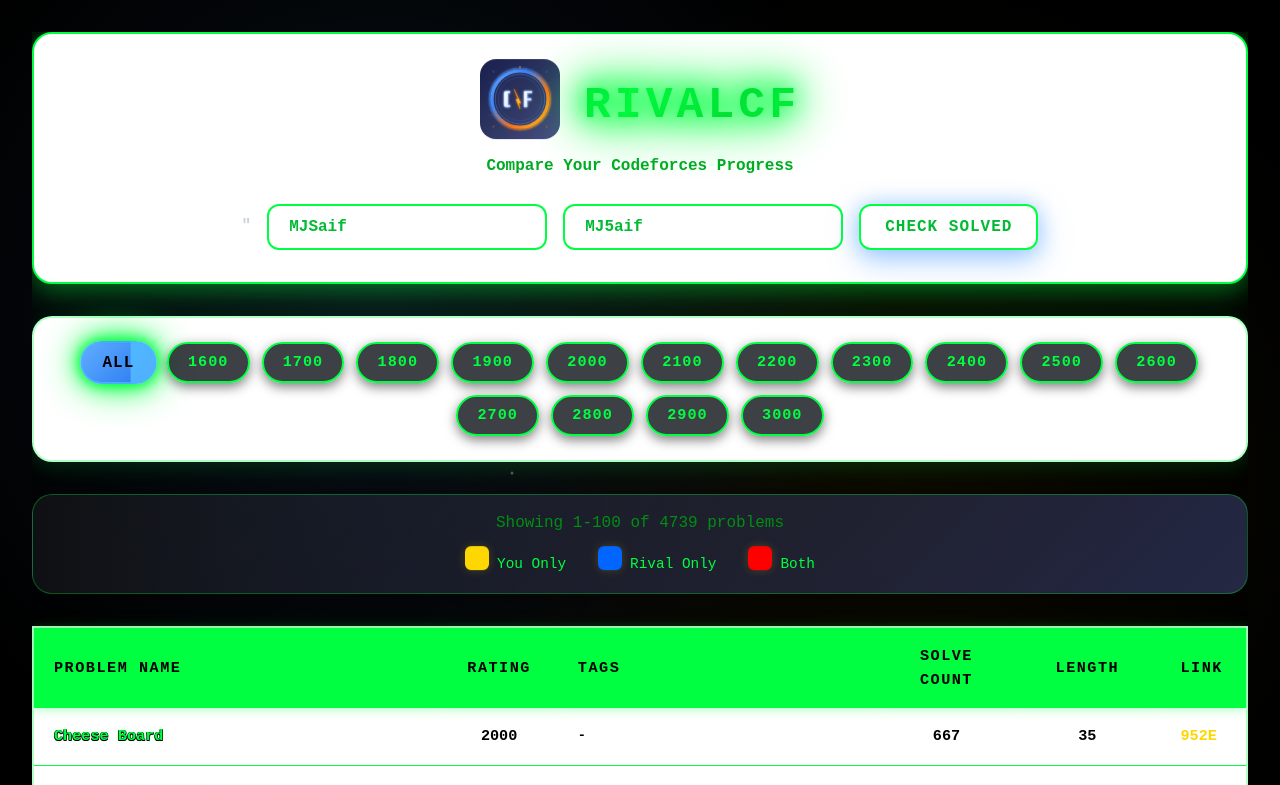
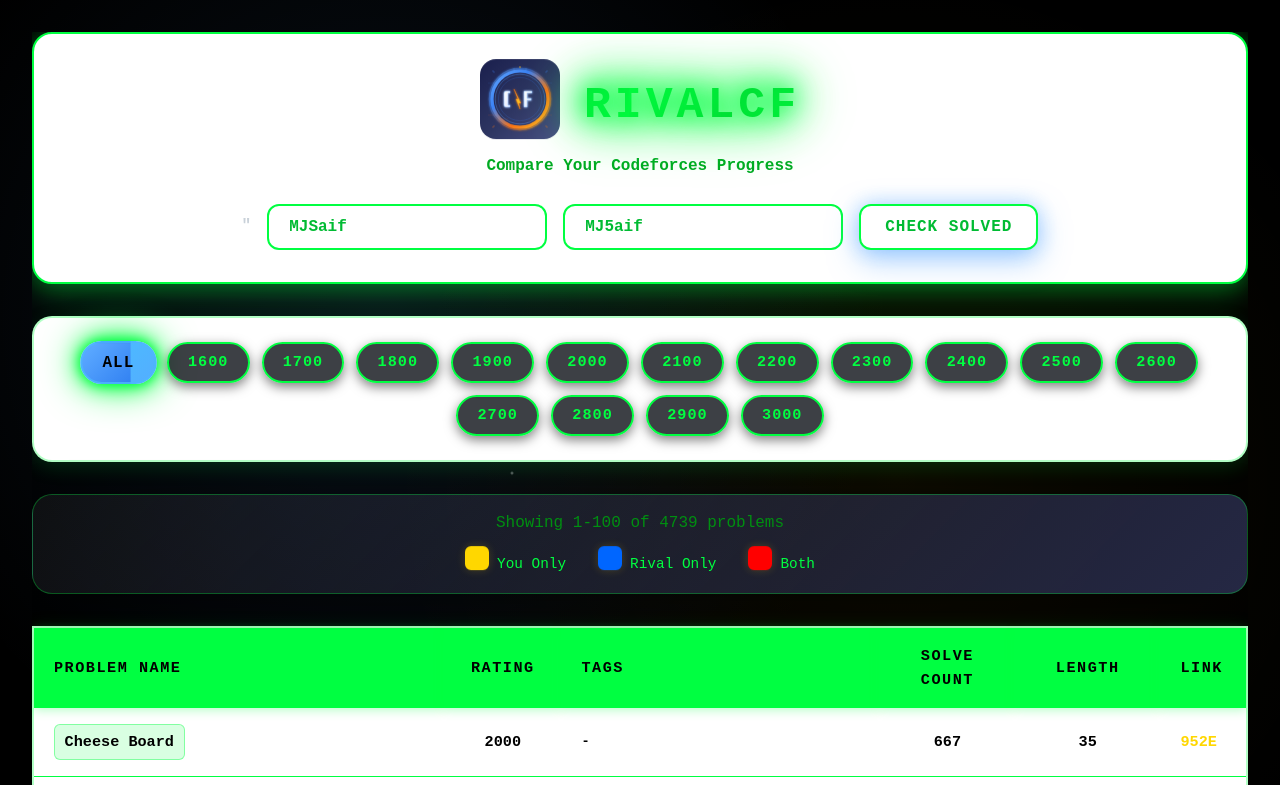
Before and after one commit to MJ5aif/RivalCF, a React (Vite) app: page / in a window 1280 px wide. Shown: the top 785 px of the page. Built offline with nearby package versions, Linux system fonts and the light colour scheme; no server answers.

Commit message:
Add background box to problem names for visibility, reduce both-solved and unique badge opacity

```diff
--- a/src/index.css
+++ b/src/index.css
@@ -358,17 +358,17 @@
 }
 
 .theme-matrix .both-solved-badge {
-    background: linear-gradient(135deg, rgba(255, 0, 0, 0.85) 0%, rgba(221, 0, 0, 0.85) 100%);
-    border-color: rgba(255, 0, 0, 0.8);
-    box-shadow: 0 5px 25px rgba(255, 0, 0, 0.4);
+    background: linear-gradient(135deg, rgba(255, 0, 0, 0.7) 0%, rgba(221, 0, 0, 0.7) 100%);
+    border-color: rgba(255, 0, 0, 0.6);
+    box-shadow: 0 5px 25px rgba(255, 0, 0, 0.3);
     color: #ffffff;
     font-weight: 900;
 }
 
 .theme-matrix .unique-solved-badge {
-    background: linear-gradient(135deg, rgba(255, 215, 0, 0.85) 0%, rgba(255, 237, 78, 0.85) 100%);
-    border-color: rgba(255, 215, 0, 0.8);
-    box-shadow: 0 5px 25px rgba(255, 215, 0, 0.4);
+    background: linear-gradient(135deg, rgba(255, 215, 0, 0.7) 0%, rgba(255, 237, 78, 0.7) 100%);
+    border-color: rgba(255, 215, 0, 0.6);
+    box-shadow: 0 5px 25px rgba(255, 215, 0, 0.3);
     color: #000000;
     font-weight: 900;
 }
@@ -978,13 +978,12 @@
 }
 
 .theme-matrix .problem-name-link {
-    color: #00ff41;
-    text-shadow:
-        -0.5px -0.5px 0 #000,
-        0.5px -0.5px 0 #000,
-        -0.5px 0.5px 0 #000,
-        0.5px 0.5px 0 #000,
-        0 0 5px rgba(0, 255, 65, 0.3);
+    color: #000000;
+    background: rgba(0, 255, 65, 0.15);
+    padding: 0.3rem 0.6rem;
+    border-radius: 6px;
+    border: 1px solid rgba(0, 255, 65, 0.4);
+    font-weight: 700;
 }
 
 .problem-name-link::after {
```
